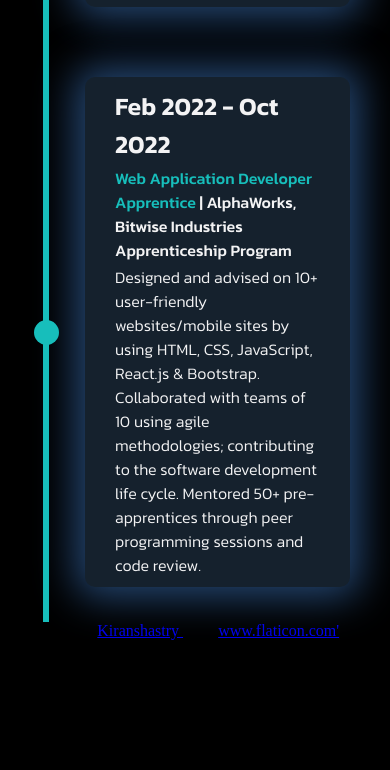
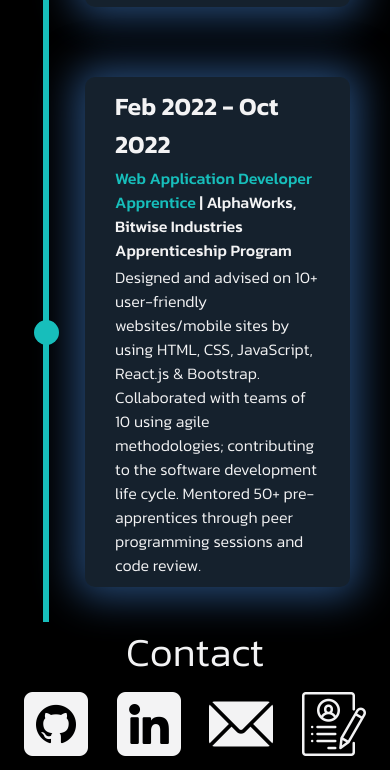
Before and after one commit to missile720/missile720.github.io, a plain HTML site: page index.html in a window 390 px wide. Shown: the part 5794-6564 px from the top of the page. Before the commit the page ends 6434 px from the top, so only its background shows below. Drawn offline with Linux system fonts and the light colour scheme.

Commit message:
feat(contact): Added links to my contact information and resume

```diff
--- a/css/styles.css
+++ b/css/styles.css
@@ -446,3 +446,33 @@
   left: 0%;
   }
 }
+
+#contact{
+  display: flex;
+  justify-content: center;
+}
+
+.contact-content{
+  width: 50vw;
+  text-align: center;
+}
+
+.contact-links{
+  display: flex;
+  justify-content: space-around;
+  padding: 10px;
+}
+
+.links{
+  width: 64px;
+}
+
+.links:hover{
+  animation: .5s ease-out 0s 1 zoom forwards;
+}
+
+@media screen and (max-width: 700px) {
+  .contact-content{
+    width: 100vw;
+  }
+}
--- a/index.html
+++ b/index.html
@@ -137,18 +137,22 @@
       </div>
     </section>
     <footer id="contact">
-      <div>
-        Icons made by
-        <a
-          href="https://www.flaticon.com/authors/kiranshastry"
-          title="Kiranshastry"
-        >
-          Kiranshastry
-        </a>
-        from
-        <a href="https://www.flaticon.com/" title="Flaticon"
-          >www.flaticon.com'</a
-        >
+      <div class="contact-content">
+        <h2>Contact</h2>
+        <div class="contact-links">
+          <a href="https://github.com/missile720" target="_blank" rel="noopener noreferrer">
+            <img src="./img/github.png" alt="Misael Bolainez" class="links">
+          </a>
+          <a href="https://www.linkedin.com/in/misael-bolainez/" target="_blank" rel="noopener noreferrer">
+            <img src="./img/linkedin.png" alt="Misael Bolainez" class="links">
+          </a>
+          <a href="mailto:misaelbolainez@gmail.com" target="_blank" rel="noopener noreferrer">
+            <img src="./img/email.png" alt="Misael Bolainez" class="links">
+          </a>
+          <a href="./doc/Misael Bolainez Resume.pdf" target="_blank" rel="noopener noreferrer">
+            <img src="./img/resume.png" alt="Misael Bolainez" class="links">
+          </a>
+        </div>
       </div>
     </footer>
   </body>
```
Also changed, not shown: img/email.png (added), img/github.png (added), img/linkedin.png (added), img/resume.png (added), 1 other file.
